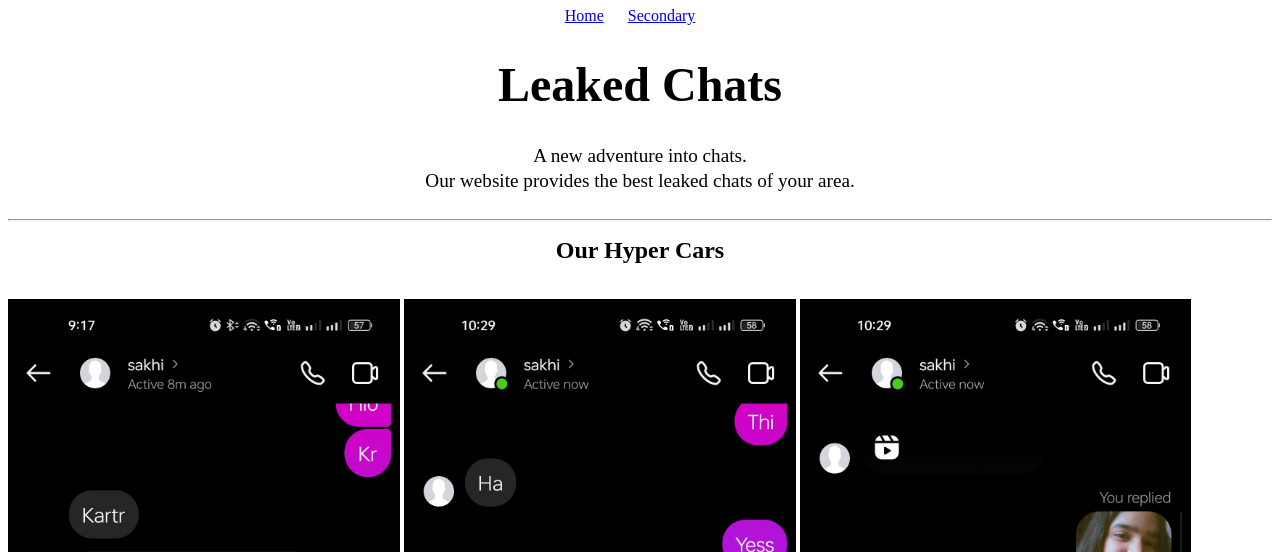
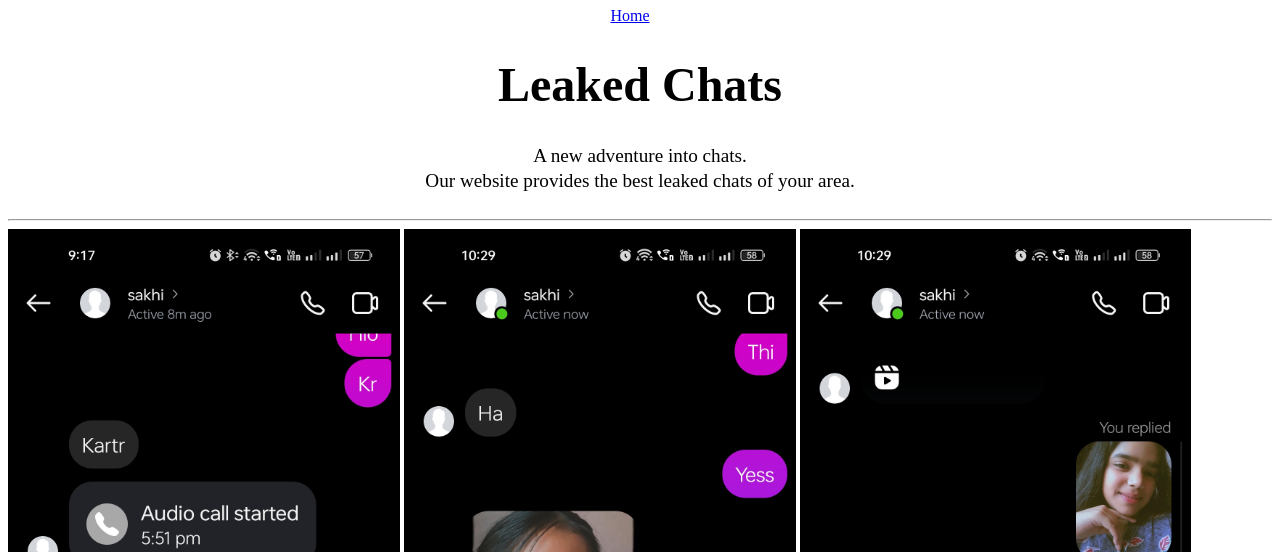
Before and after one commit to NFSH31/R-Line, a plain HTML site: page index.html in a window 1280 px wide. Shown: the part 248-800 px from the top of the page. Drawn offline with Linux system fonts and the light colour scheme.

Commit message:
Update and rename index1.html to index.html

```diff
--- a/index1.html
+++ b/index.html
@@ -2,7 +2,6 @@
 
 <div style="text-align:center;margin-top: 10px;">
 <a style="margin-right: 20px;"href="index.html">Home</a>
-<a style="margin-right: 20px;"href="about.html">Secondary</a>
 </div>
 
 <h1 style="font-size:3em;text-align:center;">Leaked Chats</h1>
@@ -12,7 +11,6 @@ leaked chats of your area.</p>
 
 <hr>
 
-<h1 style="font-size:1.5em;text-align:center;margin-bottom: 35px;">Our Hyper Cars</h1>
 <img style="width: 31%;"src="2.jpg">
 <img style="width: 31%;"src="3.jpg">
 <img style="width: 31%;"src="4.jpg">
```
